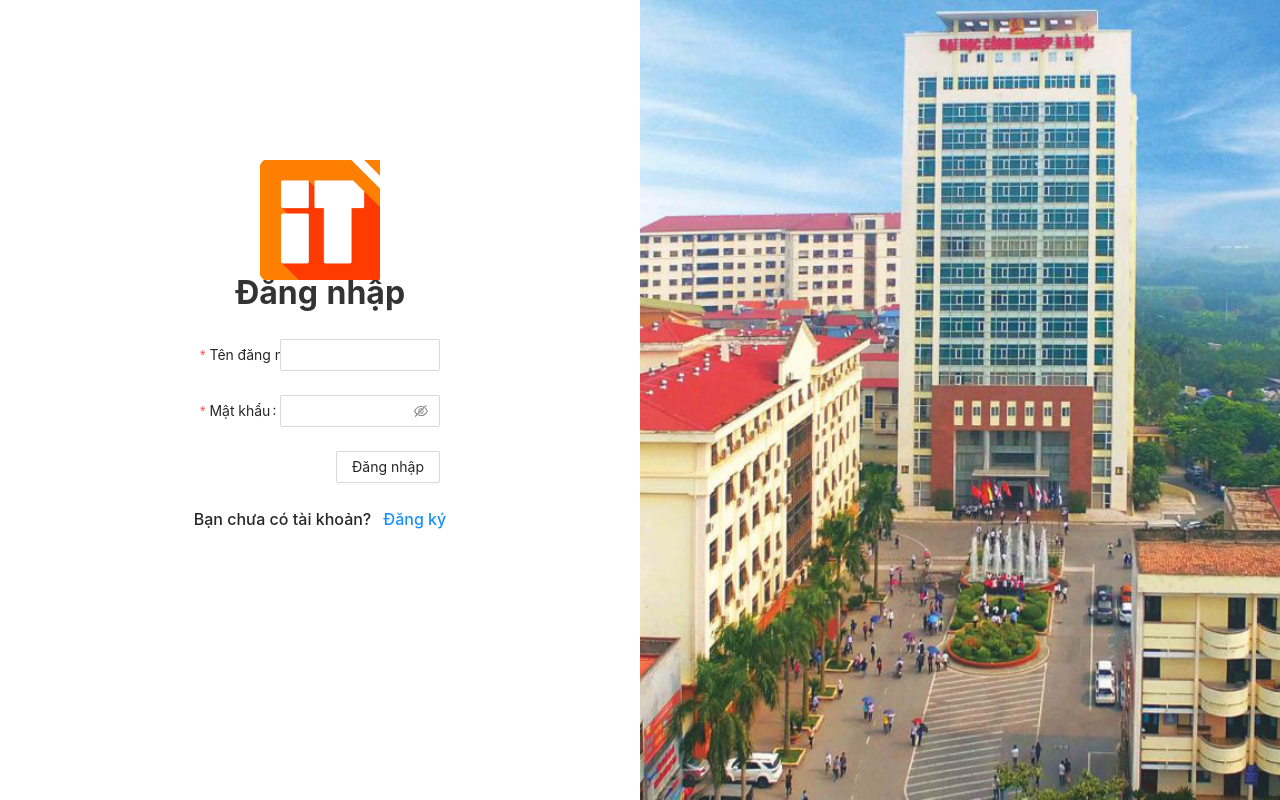
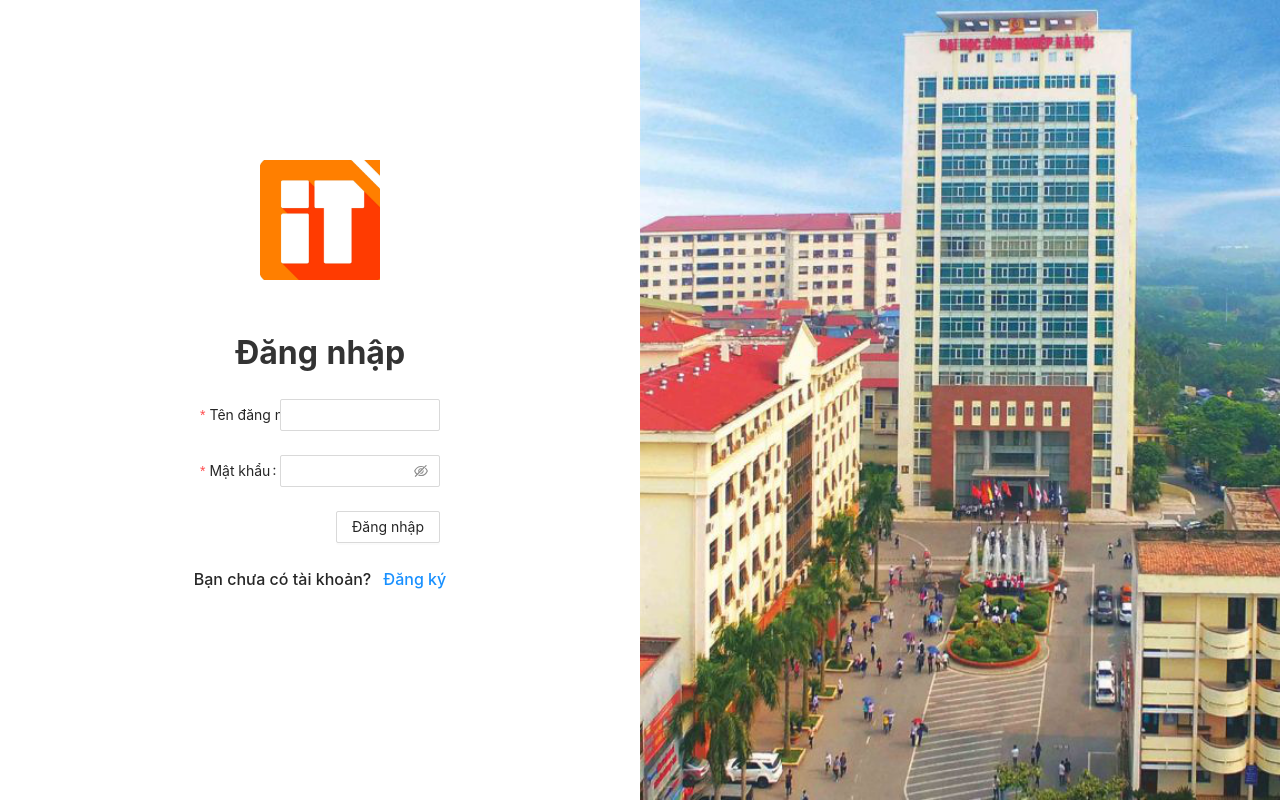
Before and after one commit to php-it-supporter/client, a React (Create React App) app: page /login in a window 1280 px wide. Built offline with nearby package versions, Linux system fonts and the light colour scheme.

Commit message:
fix logo

```diff
--- a/src/atoms/styles/output.css
+++ b/src/atoms/styles/output.css
@@ -402,6 +402,22 @@
 
 .mt-6 {
   margin-top: 1.5rem;
+}
+
+.mb-10 {
+  margin-bottom: 2.5rem;
+}
+
+.mb-20 {
+  margin-bottom: 5rem;
+}
+
+.mt-10 {
+  margin-top: 2.5rem;
+}
+
+.mt-20 {
+  margin-top: 5rem;
 }
 
 .block {
@@ -972,6 +988,10 @@
   padding-left: 1.25rem;
 }
 
+.pb-20 {
+  padding-bottom: 5rem;
+}
+
 .text-center {
   text-align: center;
 }
--- a/src/modules/user/modules/login/Login.tsx
+++ b/src/modules/user/modules/login/Login.tsx
@@ -25,10 +25,10 @@ const Login = () => {
   return (
     <div className="flex items-center w-[100vw] h-[100vh] relative">
       <div className="w-[50vw] flex flex-col items-center ">
-        <Link to="/" className="w-[120px]">
+        <Link to="/" className="w-[120px] mb-10">
           <img src={logo} alt="" className="w-[120px] absolute top-[20vh]" />
         </Link>
-        <div className="font-[700] text-[32px] text-[#333333] mb-[20px]">Đăng nhập</div>
+        <div className="font-[700] text-[32px] text-[#333333] mb-[20px] mt-20">Đăng nhập</div>
         <Form
           name="basic"
           labelCol={{ span: 8 }}
--- a/src/modules/user/modules/register/Register.tsx
+++ b/src/modules/user/modules/register/Register.tsx
@@ -74,7 +74,7 @@ const Register = () => {
         <Link to="/" className="w-[120px] absolute top-[5vh]">
           <img src={logo} alt="" className="w-[120px]" />
         </Link>
-        <div className="font-[700] text-[32px] text-[#333333] mb-[20px]">Đăng ký</div>
+        <div className="font-[700] text-[32px] text-[#333333] mb-[20px] mt-20">Đăng ký</div>
         <Form
           name="basic"
           labelCol={{ span: 8 }}
```
